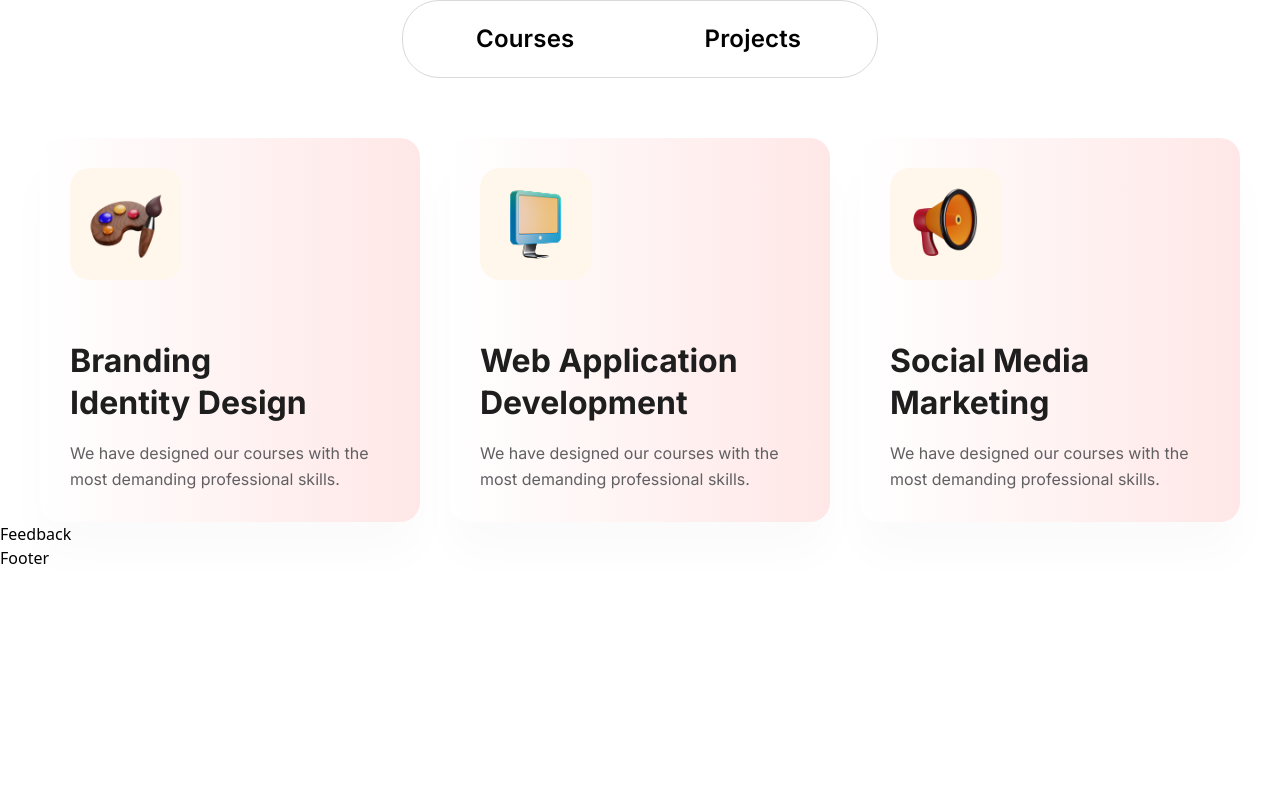
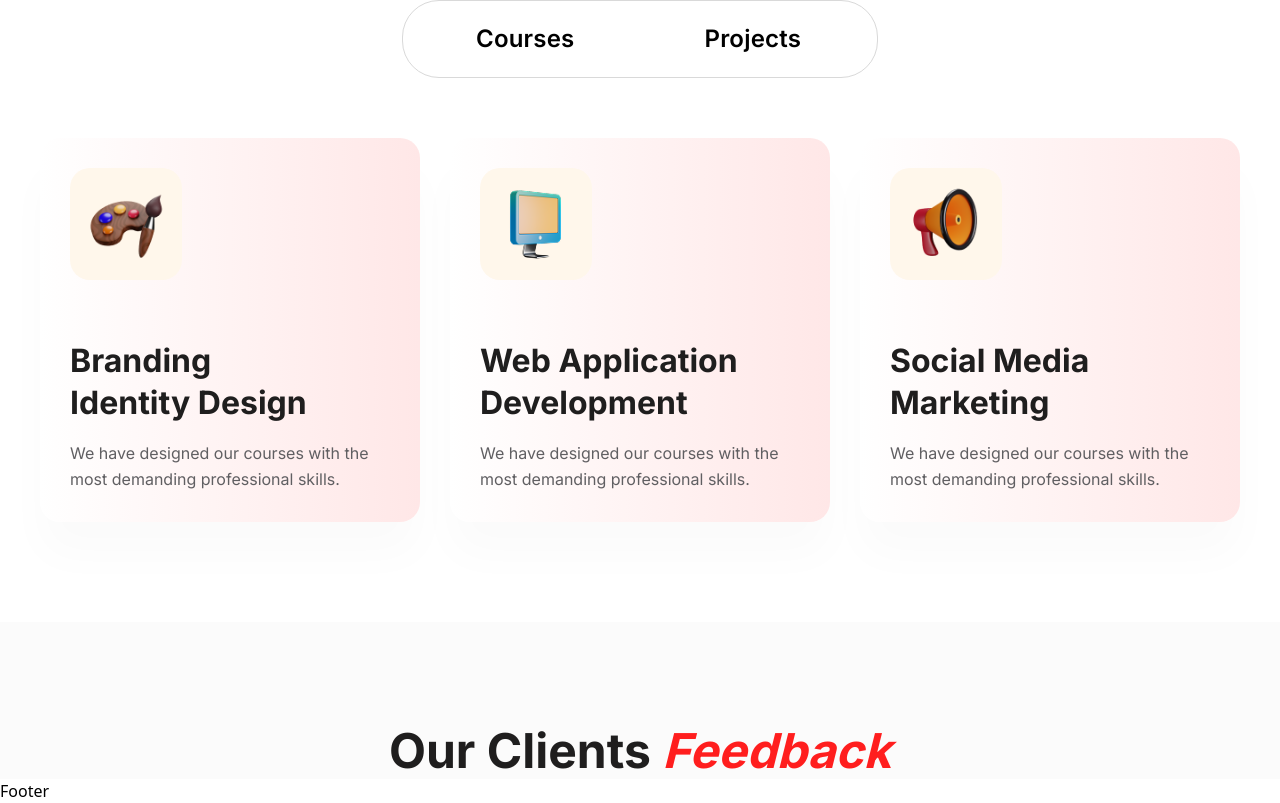
Before and after one commit to shoumen-shomu/creative-it-canada, a Next.js app: page / in a window 1280 px wide. Shown: the part 2352-3155 px from the top of the page. Before the commit the page ends 2922 px from the top, so only its background shows below. Built offline with nearby package versions, Linux system fonts and the light colour scheme; a web font is replaced by a local one.

Commit message:
Feedback Heading Added

```diff
--- a/src/app/components/layouts/home/Feedback.jsx
+++ b/src/app/components/layouts/home/Feedback.jsx
@@ -1,8 +1,21 @@
 import React from 'react'
+import Container from '../../Container'
 
 const Feedback = () => {
   return (
-    <div>Feedback</div>
+    <>
+    <section>
+      <div className="mt-25 bg-[#FBFBFB]">
+        <Container>
+          <div className="pt-25 text-center">
+            <h2 className='font-inter font-bold text-[48px] text-[#1F1E1E] leading-[120%]'>Our Clients <span className='font-tri font-bold text-[48px] text-primary leading-[120%] italic'>Feedback</span></h2>
+          </div>
+
+        </Container>
+      </div>
+
+    </section>
+    </>
   )
 }
 
```
